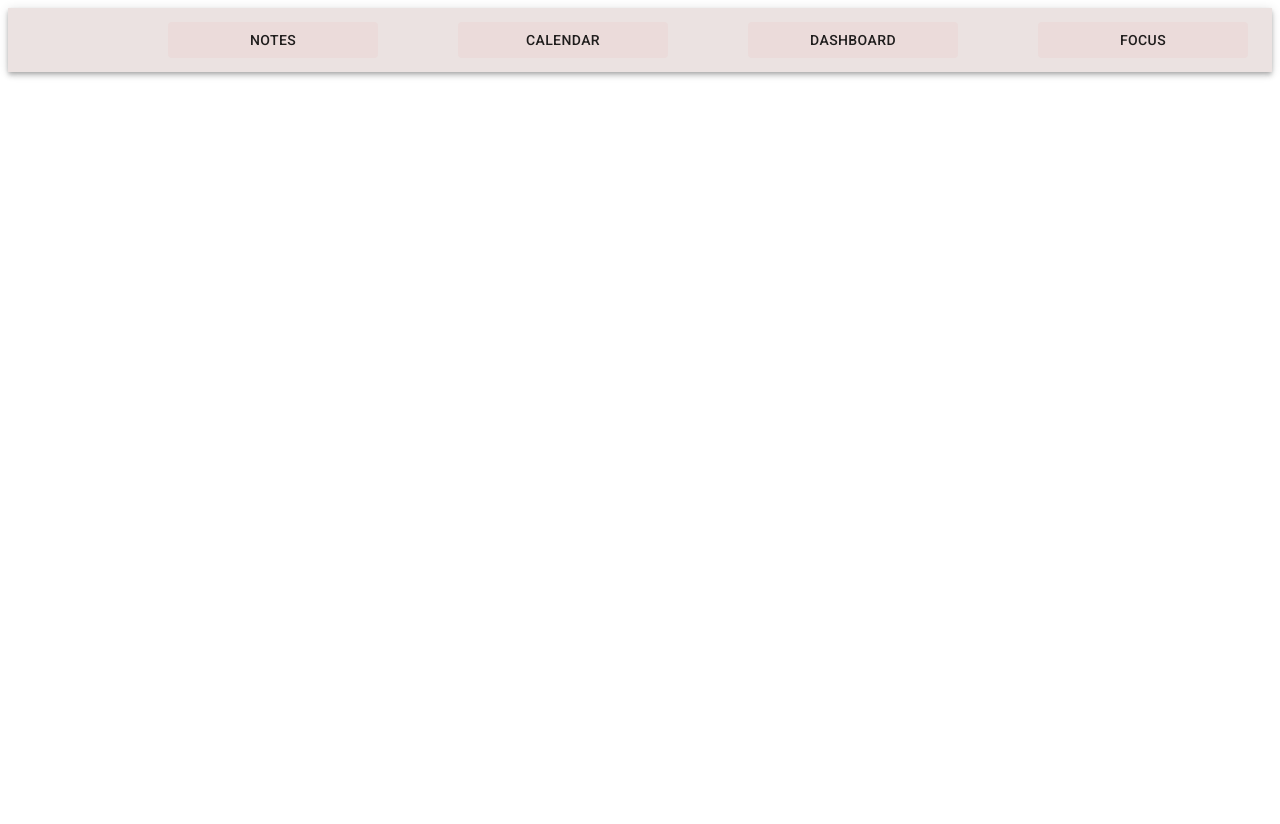
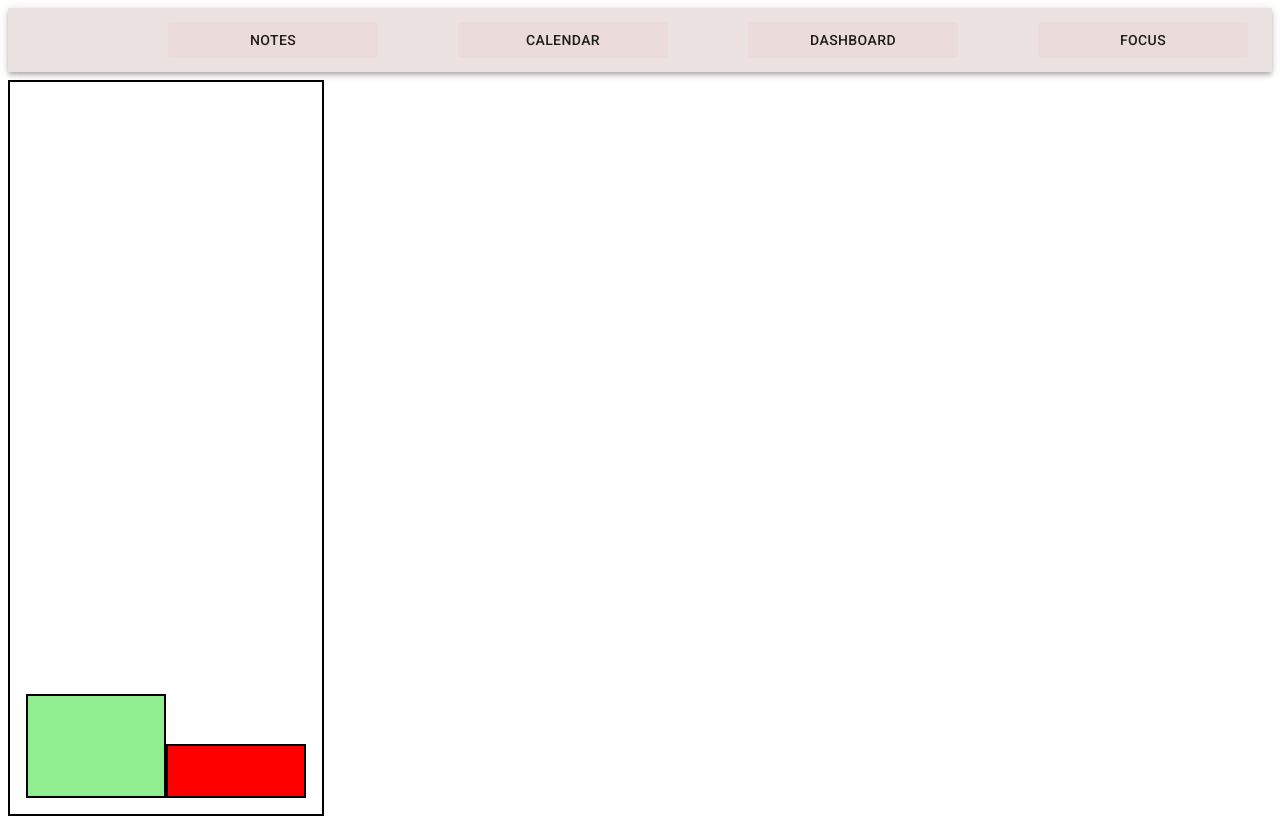
Before and after one commit to 0liverKot/Enable, a React (Vite) app in the folder Client/enable/: page / in a window 1280 px wide. Before the commit the page ends 800 px from the top, so only its background shows below. Built offline with nearby package versions, Linux system fonts and the light colour scheme; some icons are missing.

Commit message:
starting bars components

```diff
--- a/Client/enable/src/App.jsx
+++ b/Client/enable/src/App.jsx
@@ -1,5 +1,6 @@
 import React from "react";
 import Navbar from "./Components/Navbar"
+import TotalBars from './Components/TotalBars'
 import theme from "./theme";
 import { ThemeProvider } from "@emotion/react";
 
@@ -7,6 +8,7 @@ export default () => (
   <>
   <ThemeProvider theme={theme}>
     <Navbar/>
+    <TotalBars/>
   </ThemeProvider>
   </>
 );
--- /dev/null
+++ b/Client/enable/src/Components/Bars.jsx
@@ -0,0 +1,33 @@
+import React from 'react';
+import { Box, Toolbar } from '@mui/material';
+import { lightGreen, red } from '@mui/material/colors';
+
+const Bars = ({height, due, debt}) => {
+
+    return (
+
+    <Box sx={{height:height, display: 'flex', padding: 2, border: '2px solid black'}}>
+
+            <Box
+                sx={{
+                    bgcolor: 'lightgreen',
+                    height: due,
+                    width: 0.5,
+                    border: '2px solid black',
+                    marginTop: 'auto'
+                }}/>
+
+
+            <Box
+                sx={{
+                    bgcolor: 'red',
+                    height: debt,
+                    width: 0.5,
+                    border: '2px solid black',
+                    marginTop: 'auto'
+                }}/>
+        </Box>
+    )
+}
+
+export default Bars;
--- /dev/null
+++ b/Client/enable/src/Components/TotalBars.jsx
@@ -0,0 +1,18 @@
+import React from "react";
+import Bars from "./Bars";
+import { Box } from "@mui/material";
+
+const TotalBars = ({totalDue, totalDebt}) => {
+
+    return (
+        <Box sx={{
+            width: 0.25,
+            marginTop: 1,
+            marginBottom: 1
+        }}>
+            <Bars height={700} due={100} debt={50}/>
+        </Box>
+    )
+}
+
+export default TotalBars
```
